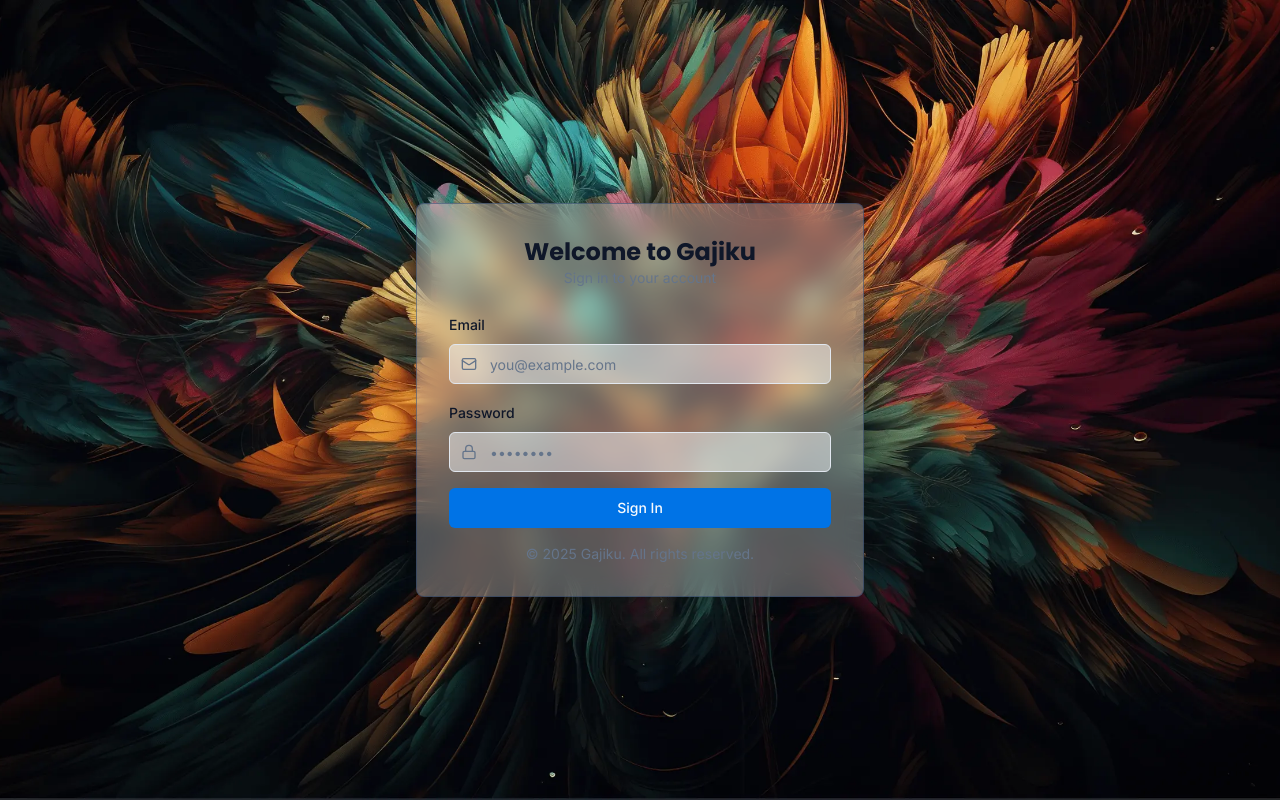
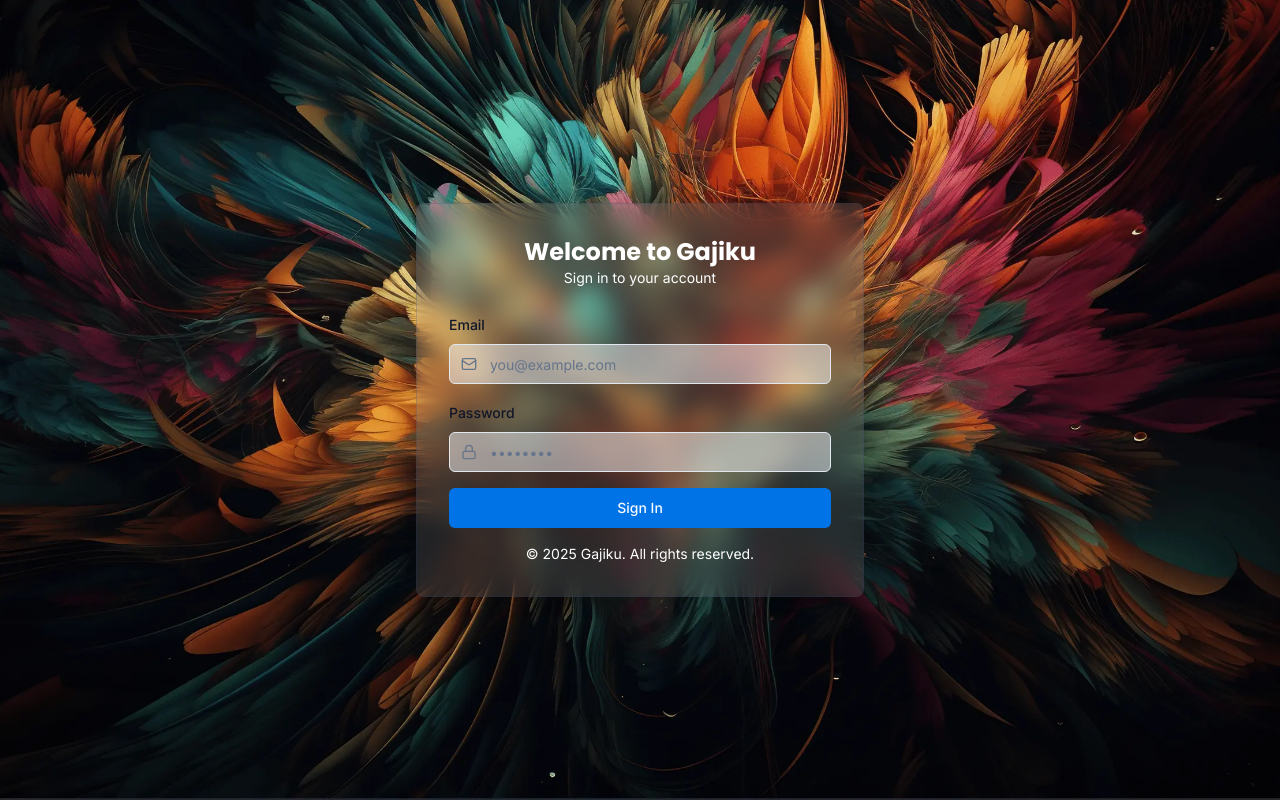
Before and after one commit to hoed/gaji, a React (Vite) app: page /login in a window 1280 px wide. Built offline with nearby package versions, Linux system fonts and the light colour scheme.

Commit message:
update login

```diff
--- a/src/pages/Login.tsx
+++ b/src/pages/Login.tsx
@@ -38,10 +38,10 @@ export default function Login() {
       className="min-h-screen flex items-center justify-center bg-cover bg-center bg-no-repeat"
       style={{ backgroundImage: "url('/background.webp')" }}
     >
-      <div className="w-full max-w-md bg-background/30 backdrop-blur-md border border-sidebar-border/50 rounded-lg shadow-lg p-6 sm:p-8">
+      <div className="w-full max-w-md bg-background/10 backdrop-blur-md border border-sidebar-border/20 rounded-lg shadow-lg p-6 sm:p-8">
         <div className="text-center mb-6">
-          <h1 className="text-2xl font-bold text-foreground">Welcome to Gajiku</h1>
-          <p className="text-sm text-muted-foreground">
+          <h1 className="text-2xl font-bold text-foreground text-white">Welcome to Gajiku</h1>
+          <p className="text-sm text-muted-foreground text-white">
             Sign in to your account
           </p>
         </div>
@@ -93,7 +93,7 @@ export default function Login() {
             {loading ? "Signing In..." : "Sign In"}
           </Button>
         </form>
-        <div className="text-center mt-4 text-sm text-muted-foreground">
+        <div className="text-center mt-4 text-sm text-muted-foreground text-white">
           © 2025 Gajiku. All rights reserved.
         </div>
       </div>
```
